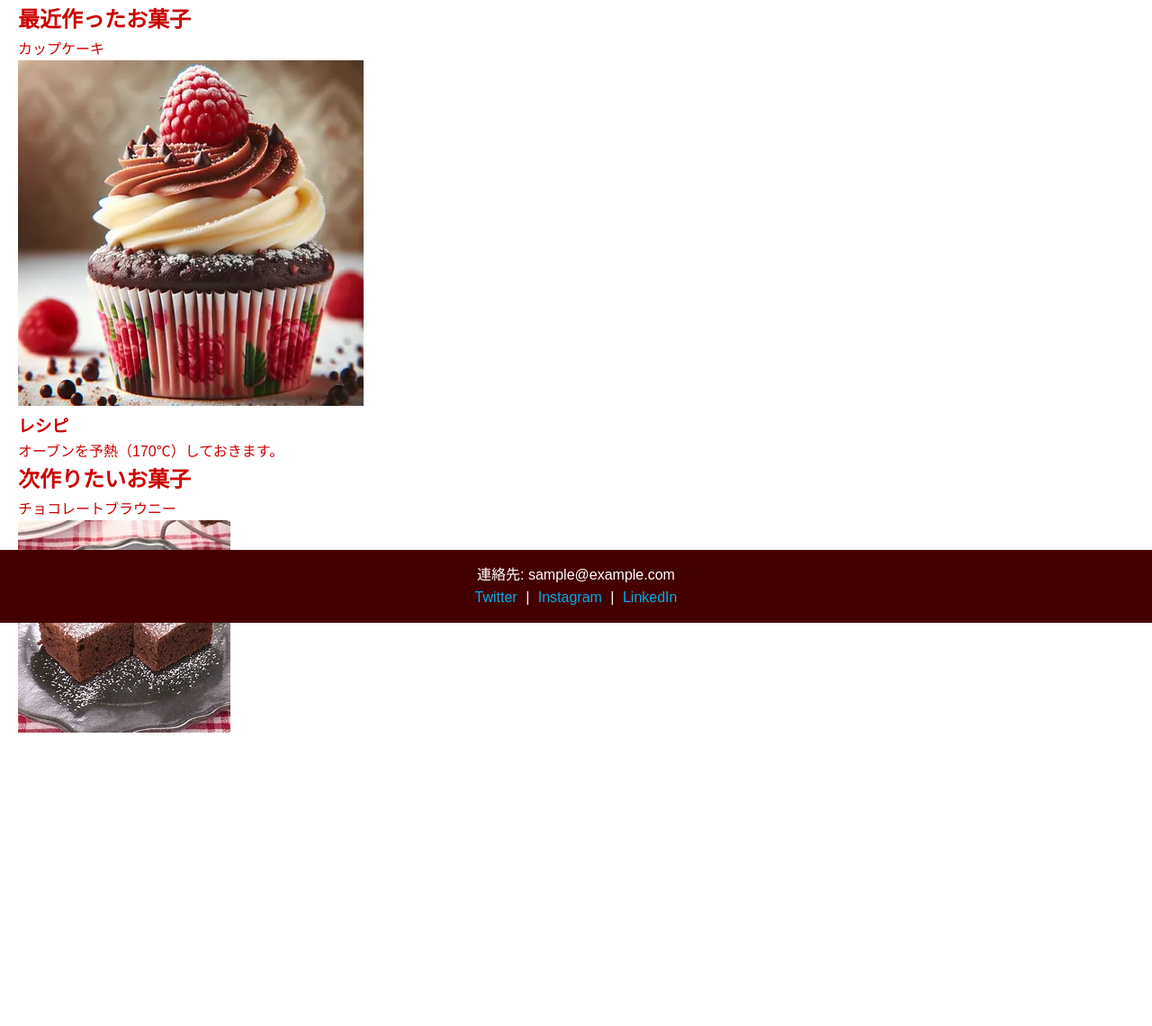
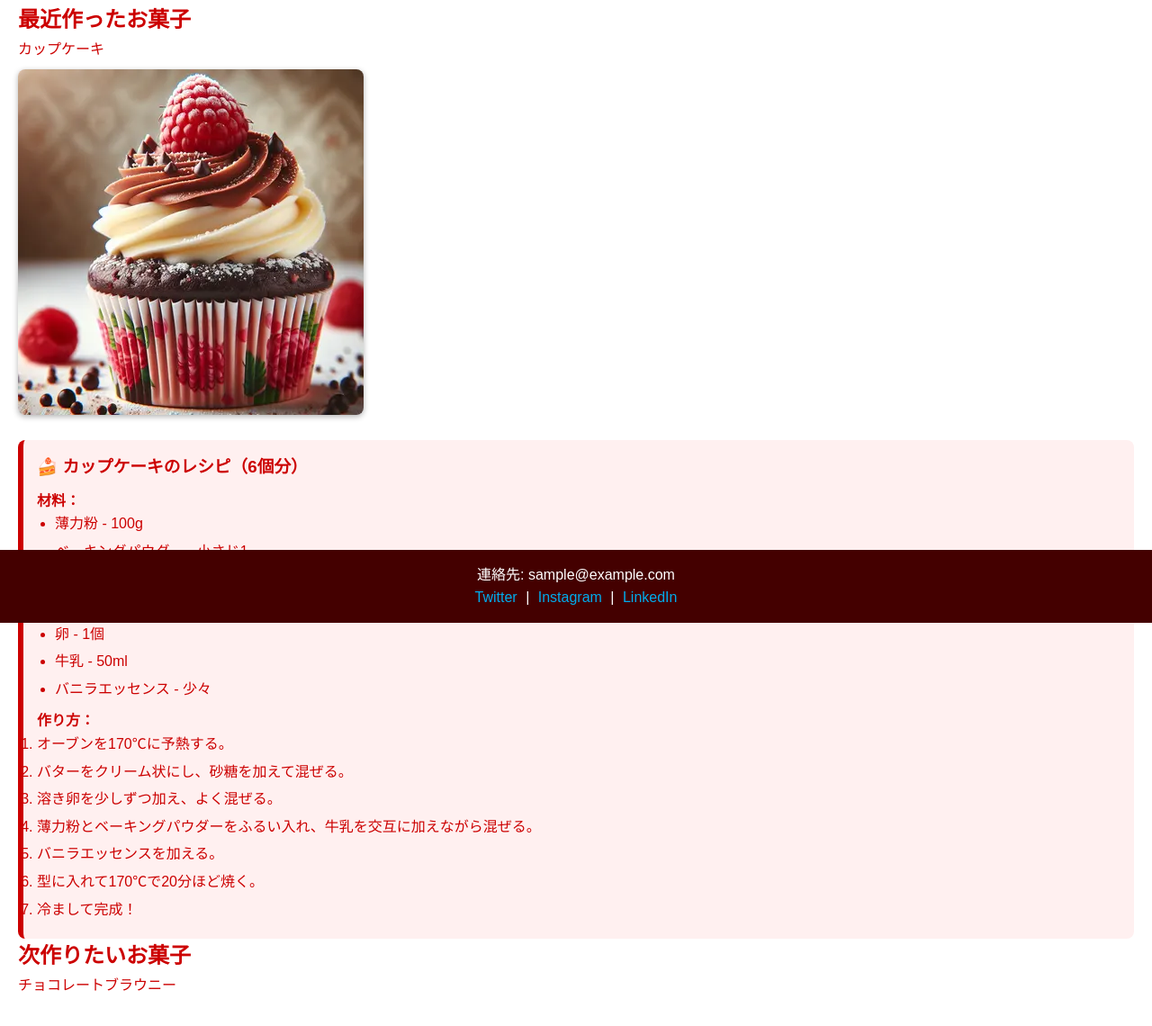
Before and after one commit to daiki25819/test1, a plain HTML site: page index.html in a window 1280 px wide. Shown: the part 108-1248 px from the top of the page at 90% size. Before the commit the page ends 1030 px from the top, so only its background shows below. Drawn offline with Linux system fonts and the light colour scheme.

Commit message:
Update index.html

```diff
--- a/index.html
+++ b/index.html
@@ -20,7 +20,7 @@
 
     /* ヘッダー */
     header {
-      background-color: #440000; /* 変更 */
+      background-color: #440000;
       color: white;
       padding: 20px;
       text-align: center;
@@ -29,7 +29,38 @@
     /* メイン */
     main {
       padding: 20px;
-      color: #cc0000; /* 追加：文字色変更 */
+      color: #cc0000;
+    }
+
+    /* 画像のスタイル */
+    main img {
+      max-width: 100%;
+      height: auto;
+      margin-top: 10px;
+      border-radius: 8px;
+      box-shadow: 0 2px 6px rgba(0,0,0,0.3);
+    }
+
+    /* レシピのスタイル */
+    .recipe {
+      background-color: #fff0f0;
+      border-left: 6px solid #cc0000;
+      padding: 15px;
+      margin-top: 20px;
+      border-radius: 8px;
+    }
+
+    .recipe h3 {
+      margin-bottom: 10px;
+    }
+
+    .recipe ul {
+      padding-left: 20px;
+      margin-bottom: 10px;
+    }
+
+    .recipe li {
+      margin-bottom: 5px;
     }
 
     /* フッター固定 */
@@ -37,7 +68,7 @@
       position: fixed;
       bottom: 0;
       width: 100%;
-      background-color: #440000; /* 変更 */
+      background-color: #440000;
       color: white;
       text-align: center;
       padding: 15px 10px;
@@ -52,6 +83,18 @@
     footer a:hover {
       text-decoration: underline;
     }
+
+    /* レスポンシブ対応 */
+    @media (max-width: 600px) {
+      main {
+        padding: 10px;
+      }
+
+      footer {
+        padding: 10px 5px;
+        font-size: 14px;
+      }
+    }
   </style>
 </head>
 <body>
@@ -62,12 +105,37 @@
   <main>
     <h2>最近作ったお菓子</h2>
     <p>カップケーキ</p>
-    <img src="https://raw.githubusercontent.com/daiki25819/test1/abdee90e708b1e561bcb5a4e31d728731bc9c0d4/cupcake.jpg" alt="サンプル">
-    <h3>レシピ</h3>
-    <p>オーブンを予熱（170℃）しておきます。</p>
+    <img src="https://raw.githubusercontent.com/daiki25819/test1/abdee90e708b1e561bcb5a4e31d728731bc9c0d4/cupcake.jpg" alt="カップケーキの写真">
+
+    <!-- カップケーキのレシピ -->
+    <section class="recipe">
+      <h3>🍰 カップケーキのレシピ（6個分）</h3>
+
+      <strong>材料：</strong>
+      <ul>
+        <li>薄力粉 - 100g</li>
+        <li>ベーキングパウダー - 小さじ1</li>
+        <li>砂糖 - 70g</li>
+        <li>無塩バター - 60g（室温）</li>
+        <li>卵 - 1個</li>
+        <li>牛乳 - 50ml</li>
+        <li>バニラエッセンス - 少々</li>
+      </ul>
+
+      <strong>作り方：</strong>
+      <ol>
+        <li>オーブンを170℃に予熱する。</li>
+        <li>バターをクリーム状にし、砂糖を加えて混ぜる。</li>
+        <li>溶き卵を少しずつ加え、よく混ぜる。</li>
+        <li>薄力粉とベーキングパウダーをふるい入れ、牛乳を交互に加えながら混ぜる。</li>
+        <li>バニラエッセンスを加える。</li>
+        <li>型に入れて170℃で20分ほど焼く。</li>
+        <li>冷まして完成！</li>
+      </ol>
+    </section>
+
     <h2>次作りたいお菓子</h2>
     <p>チョコレートブラウニー</p>
-     <img src="https://github.com/daiki25819/test1/blob/main/%E3%83%81%E3%83%A7%E3%82%B3%E3%83%AC%E3%83%BC%E3%83%88%E3%83%96%E3%83%A9%E3%82%A6%E3%83%8B%E3%83%BC.jpg?raw=true" alt="サンプル">
   </main>
 
   <footer>
```
